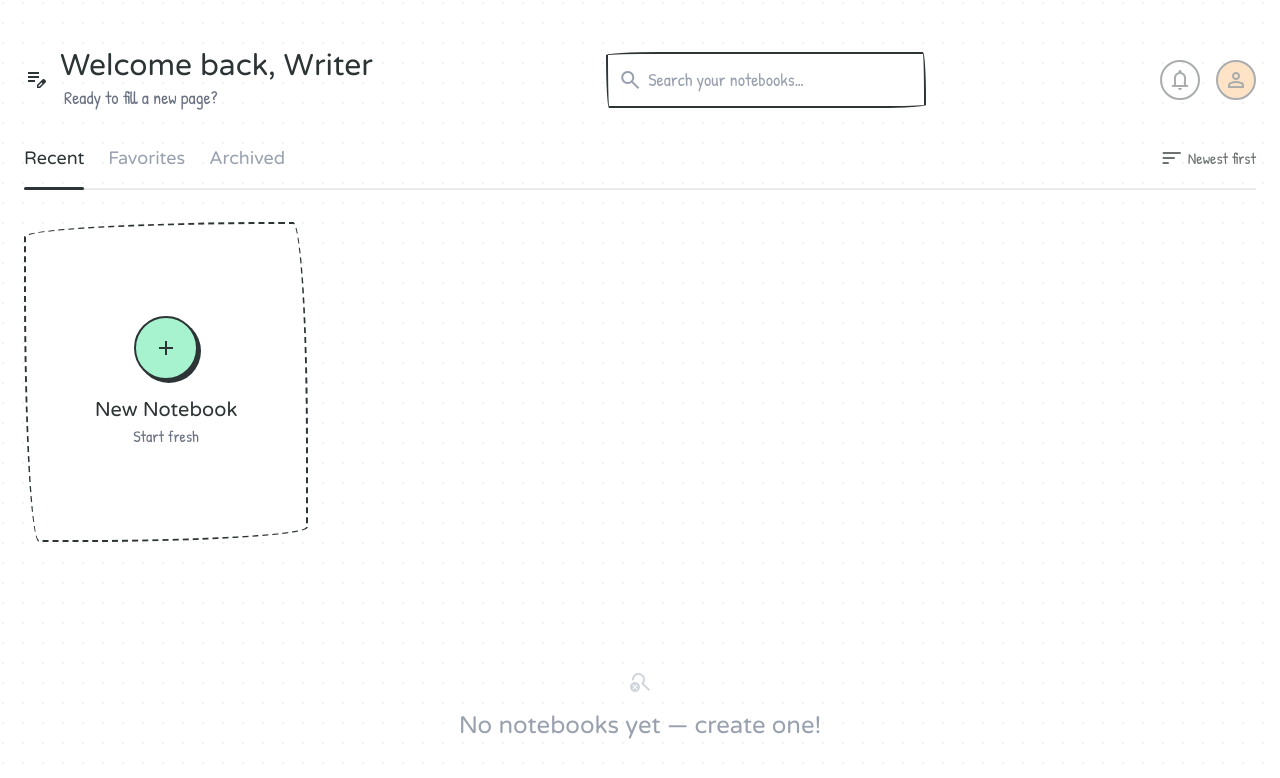
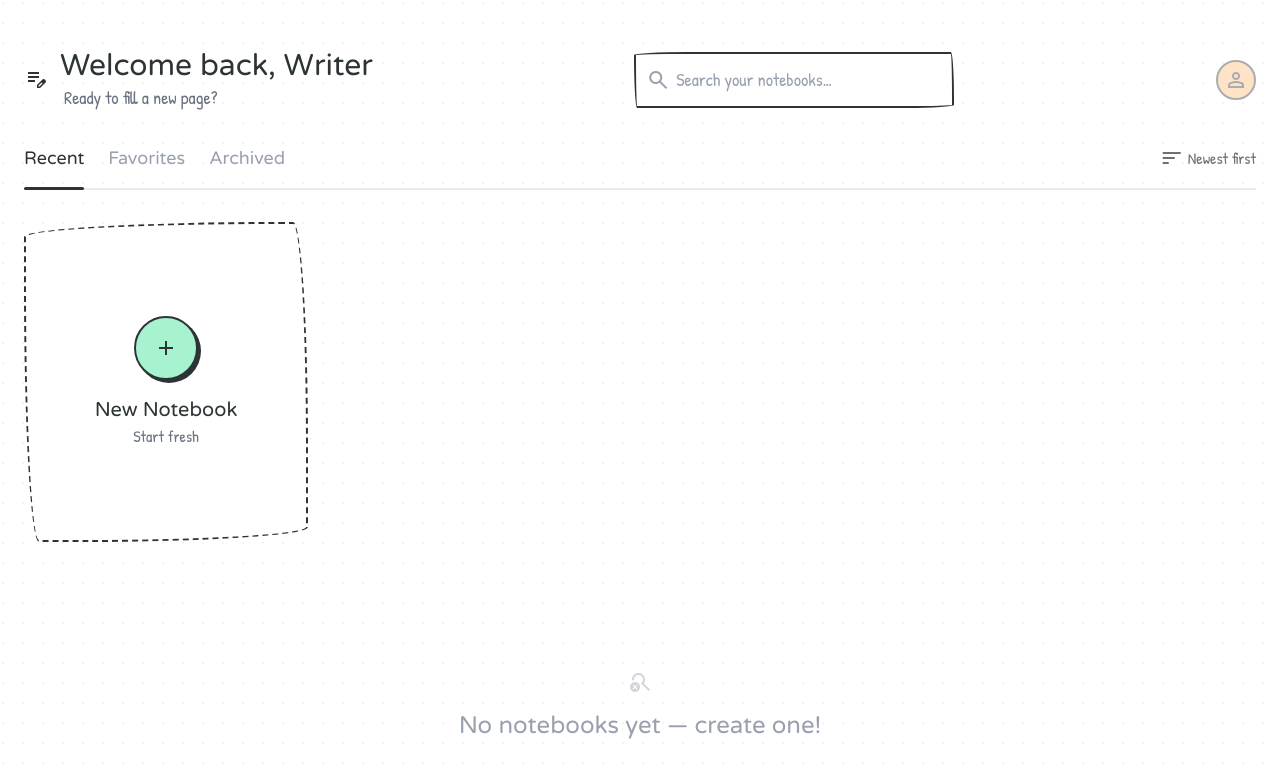
Before and after one commit to lavya30/Sable, a Next.js app: page / in a window 1280 px wide. Shown: the top 778 px of the page. Built offline with nearby package versions, Linux system fonts and the light colour scheme.

Commit message:
remove bell icon from header

```diff
--- a/app/page.tsx
+++ b/app/page.tsx
@@ -83,13 +83,8 @@ export default function LibraryPage() {
             )}
           </div>
 
-          {/* Decorative icons — non-functional per spec */}
+          {/* Decorative avatar — non-functional */}
           <div className="hidden md:flex items-center gap-4 pointer-events-none select-none opacity-40">
-            <div className="w-10 h-10 flex items-center justify-center rounded-full border-2 border-ink">
-              <span className="material-symbols-outlined text-xl">
-                notifications
-              </span>
-            </div>
             <div className="w-10 h-10 rounded-full border-2 border-ink bg-peach flex items-center justify-center">
               <span className="material-symbols-outlined text-ink">person</span>
             </div>
```
